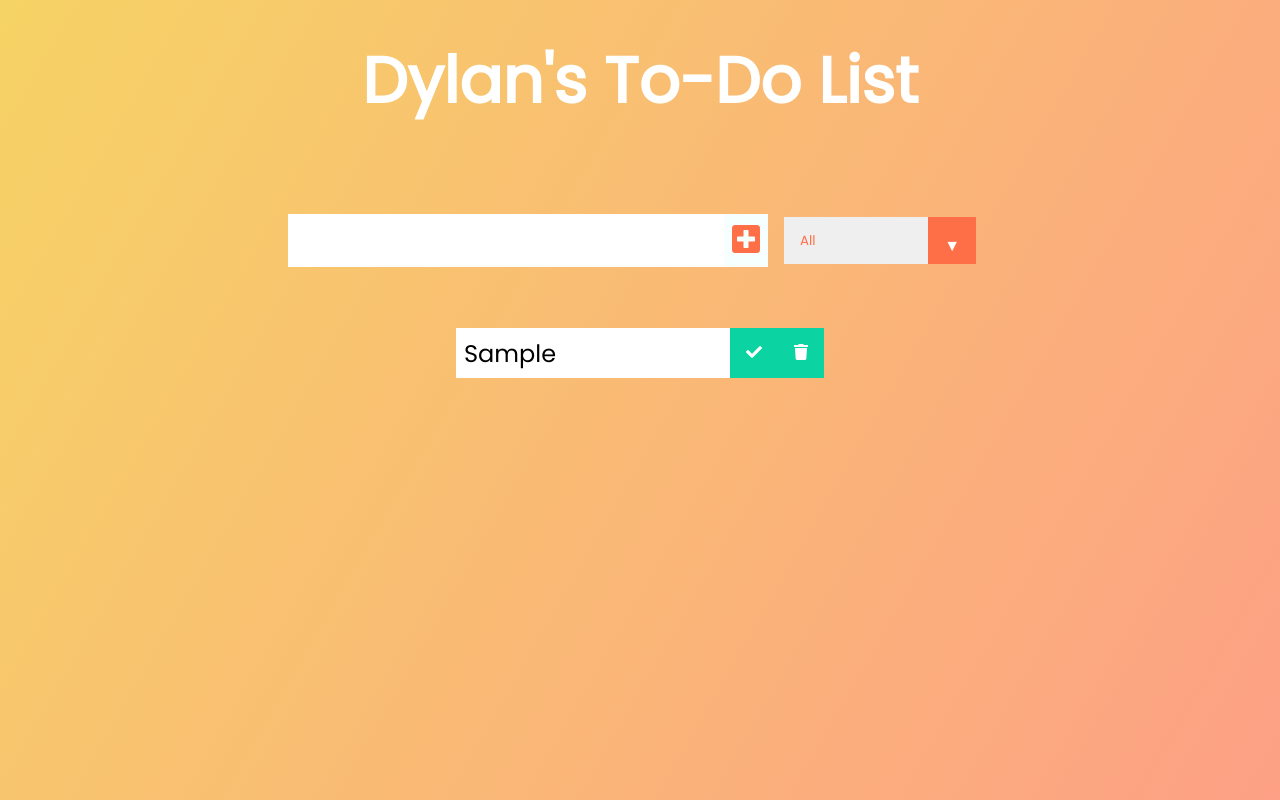
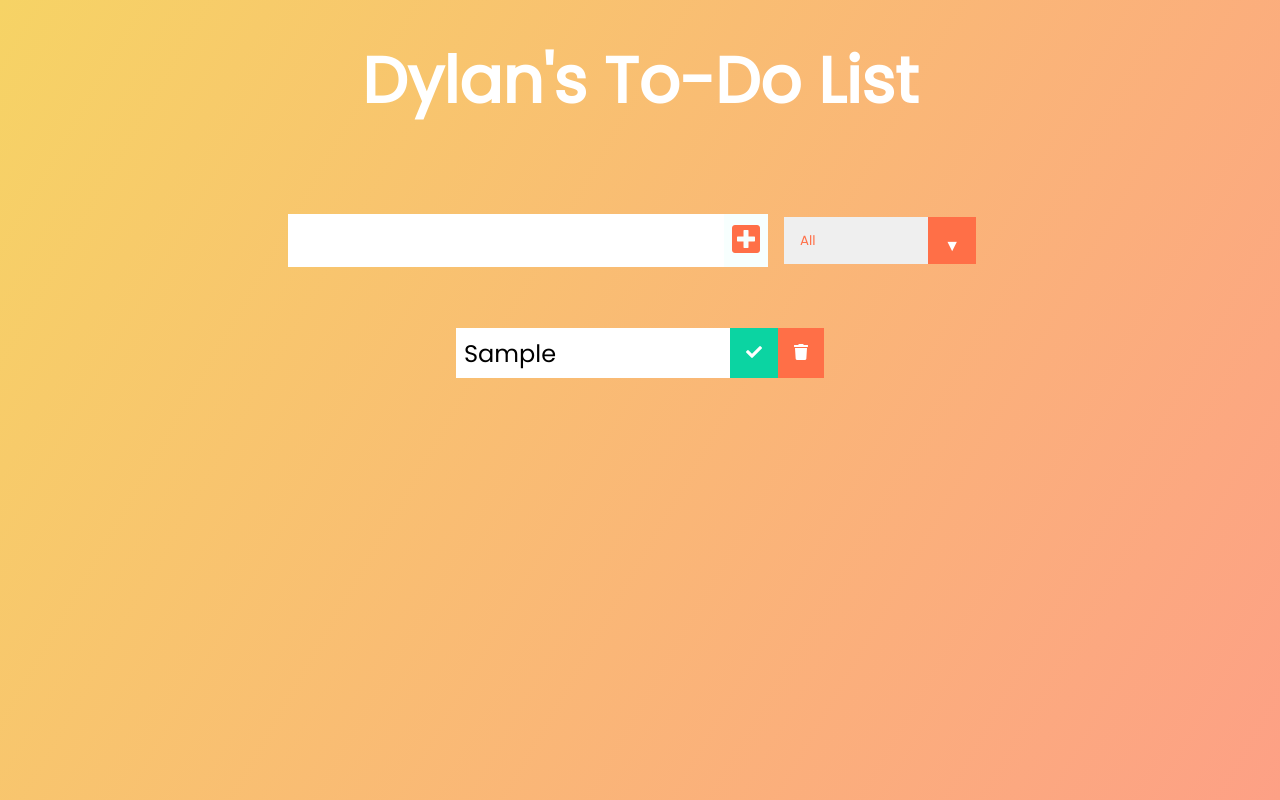
Before and after one commit to dyudis314/to-do-react, a React (Create React App) app: page / in a window 1280 px wide. Both pictures are taken after typing "Sample" into the empty fields and a click on the button 746 px from the left and 240 px from the top of the page. Built offline with nearby package versions, Linux system fonts and the light colour scheme.

Commit message:
Update UI
For completed, trash

```diff
--- a/src/App.js
+++ b/src/App.js
@@ -12,7 +12,7 @@ function App() {
         <h1>Dylan's To-Do List</h1>
       </header>
     <Form todos={todos} setTodos={setTodos} setInputText={setInputText} inputText={inputText} />
-       <TodoList todos={todos} />
+       <TodoList todos={todos} setTodos ={setTodos}/>
     </div>
   );
 }
--- a/src/components/Todo.js
+++ b/src/components/Todo.js
@@ -1,13 +1,29 @@
 import React from 'react';
 
-const Todo = ({text}) => {
+const Todo = ({text, todo, todos, setTodos}) => {
+     // Events
+     const deleteHandler = () => {
+       setTodos(todos.filter((el) => el.id !== todos.id));
+    };
+
+    const completeHandler = () => {
+        setTodos(todos.map(item => {
+            if (item.id === todo.id) {
+                return {
+                    ...item, completed: !item.completed
+                }
+            }
+            return item;
+        }))
+    }
+
     return (
         <div className="todo">
-            <li className="todo-item">{text}</li>
-                <button className="complete-btn">
+            <li className={`todo-item ${todo.completed ? "completed" : ""}`}>{text}</li>
+                <button onClick={completeHandler} className="complete-btn">
                     <i className="fas fa-check"></i>
                 </button>
-                <button className="complete-btn"><i className="fas fa-trash">
+                <button className="trash-btn" onClick={deleteHandler}><i className="fas fa-trash">
                     </i>
                 </button>
         </div>
--- a/src/components/TodoList.js
+++ b/src/components/TodoList.js
@@ -1,12 +1,19 @@
 import React from 'react';
 import Todo from './Todo';
 
-const TodoList = ({ todos }) => {
+const TodoList = ({ todos, setTodos }) => {
+
     return (
         <div className="todo-container">
             <ul className="todo-list">
                 {todos.map(todo=> (
-                  <Todo text={todo.text}/>  // For each todos, you're mapping out a "todo" component in the form of <Todo />. So you're assigning "todo" == <Todo />
+                  <Todo
+                  text={todo.text}
+                  key={todo.id}
+                  setTodos={setTodos}
+                  todos={todos}
+                  todo={todo}
+                  />  // For each todos, you're mapping out a "todo" component in the form of <Todo />. So you're assigning "todo" == <Todo />
                 ))}
             </ul>
         </div>
```
